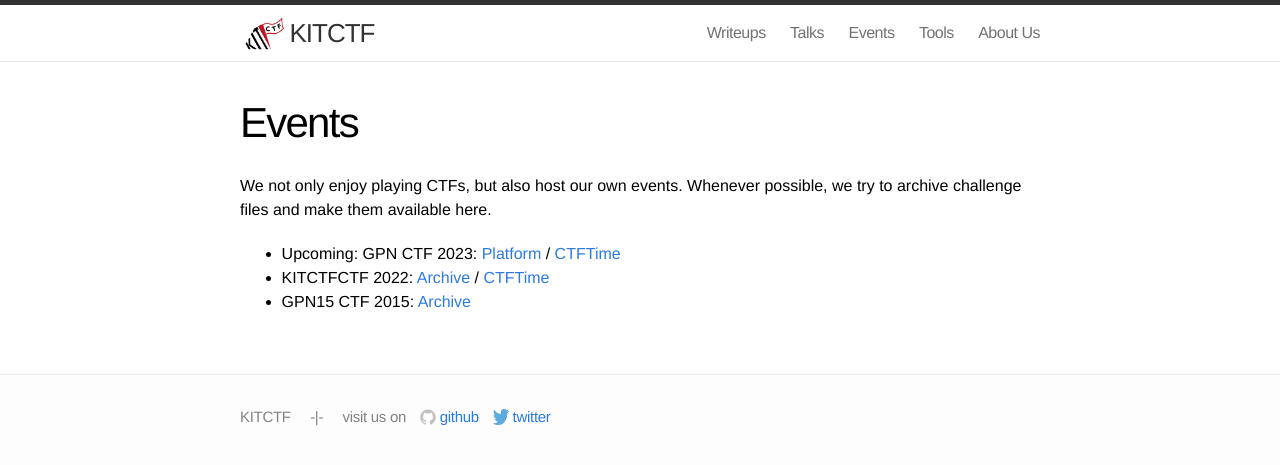
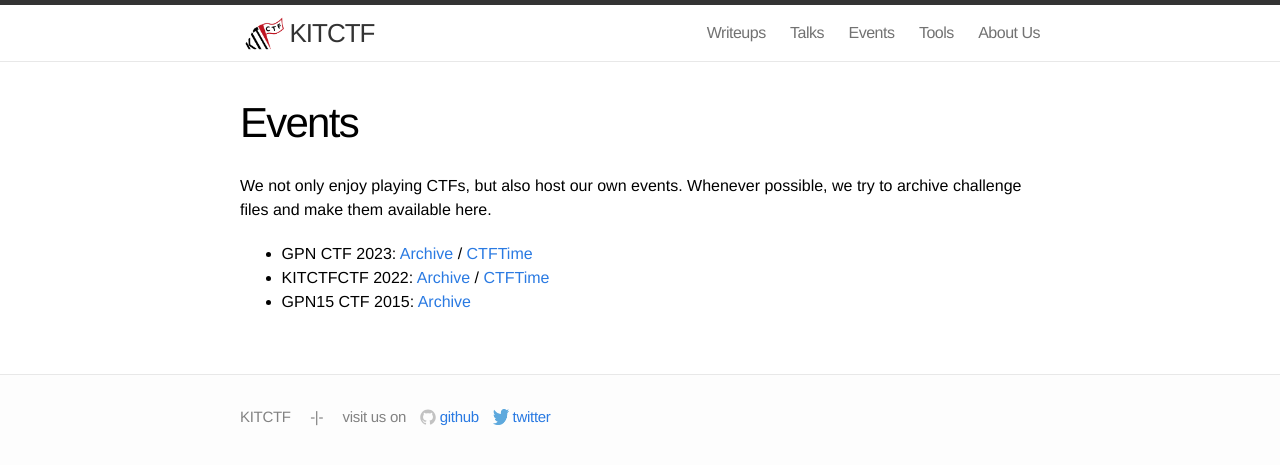
Before and after one commit to kitctf/www, a Jekyll site: the page built from events.md, in a window 1280 px wide. Shown: the top 465 px of the page. Built offline with Jekyll 4.4.1, drawn with Linux system fonts in a browser that asks for light colours.

Commit message:
Link GPN CTF Archive

```diff
--- a/events.md
+++ b/events.md
@@ -7,6 +7,6 @@
 We not only enjoy playing CTFs, but also host our own events.
 Whenever possible, we try to archive challenge files and make them available here.
 
- * Upcoming: GPN CTF 2023: [Platform](https://ctf.kitctf.de/) / [CTFTime](https://ctftime.org/event/1965)
+ * GPN CTF 2023: [Archive](https://gpn21.ctf.kitctf.de/) / [CTFTime](https://ctftime.org/event/1965)
  * KITCTFCTF 2022: [Archive](https://2022.ctf.kitctf.de/) / [CTFTime](https://ctftime.org/event/1810)
  * GPN15 CTF 2015: [Archive](https://entropia.de/GPN15:Capture_the_Flag)
```
